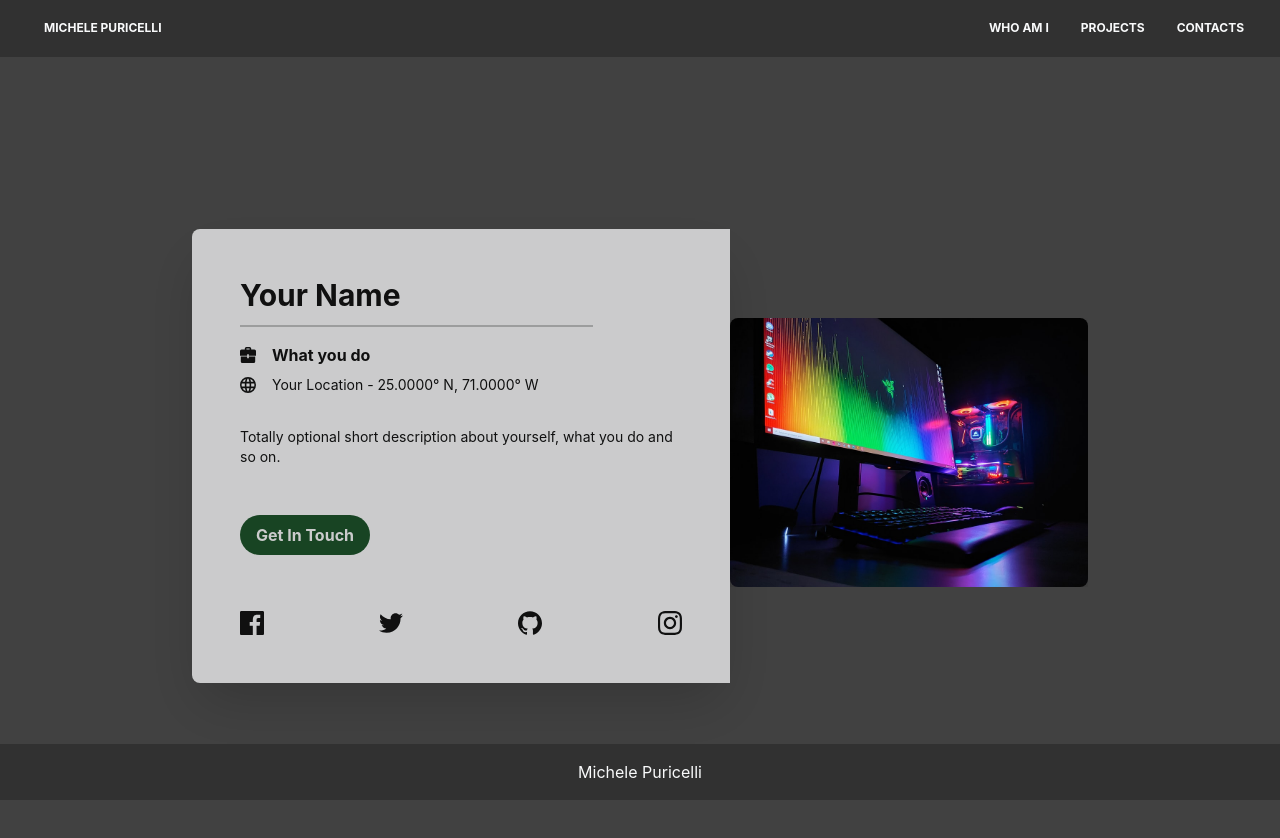
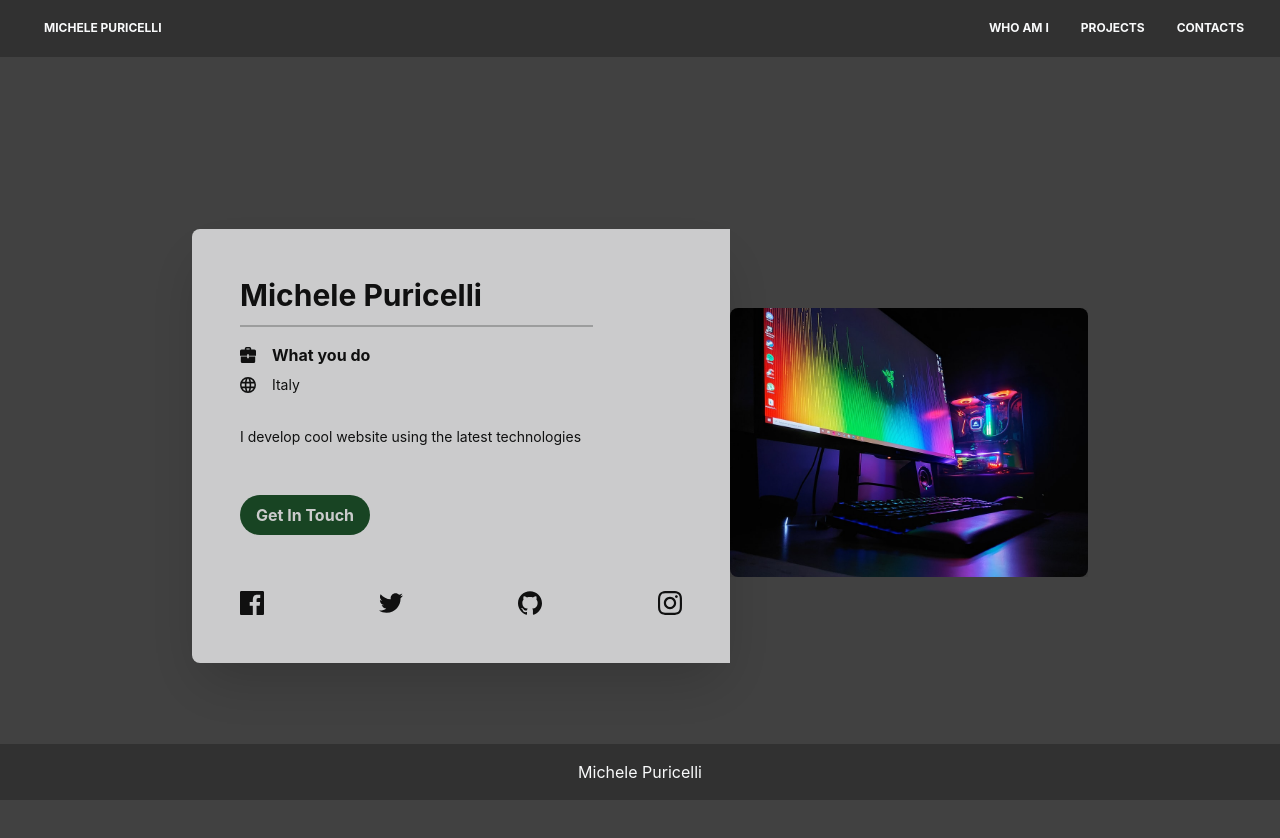
Before and after one commit to MikeBurton89/portfolio-nextjs, a Next.js app: page /Contacts in a window 1280 px wide. Shown: the top 838 px of the page. Built offline with nearby package versions, Linux system fonts and the light colour scheme.

Commit message:
added layout card component

```diff
--- a/components/Navbar.js
+++ b/components/Navbar.js
@@ -1,12 +1,11 @@
 import React from "react";
 import NavbarLink from "./NavbarLink";
-import Link from "next/link";
 
 const links = [
     {
         id: 0,
         title: 'Who am I',
-        href: 'WhoAmI'
+        href: '/'
     },
     {
         id: 1,
--- a/components/Project.js
+++ b/components/Project.js
@@ -7,6 +7,7 @@
     return (
         <div>
             <LayoutCard>
+                {/* <iframe className='aspect-auto' src="https://www.anonymous-art.online"></iframe> */}
                 <Image objectFit="contain" className="object-cover w-full h-96 rounded-t-lg md:h-auto md:w-48 md:rounded-none md:rounded-l-lg" src={computer} alt="" />
                 <div className="flex flex-col p-4 leading-normal">
                     <h5 className="mb-2 text-2xl font-bold tracking-tight text-gray-900 dark:text-white">Noteworthy technology acquisitions 2021</h5>
--- a/components/UI/LayoutCard.js
+++ b/components/UI/LayoutCard.js
@@ -2,7 +2,7 @@
 
 const LayoutCard = (props) => {
     return (
-        <div className="flex mb-8 flex-col items-center bg-white opacity-75 md:flex-row md:max-w-xl hover:bg-gray-100">
+        <div className="flex mb-8 flex-col items-center bg-white rounded opacity-75 md:flex-row md:max-w-xl hover:bg-gray-100">
             {props.children}
         </div>
     )
--- a/pages/Contacts.js
+++ b/pages/Contacts.js
@@ -17,11 +17,11 @@
                     <div className="p-4 md:p-12 text-center lg:text-left">
                         <div className="block lg:hidden rounded-full shadow-xl mx-auto mt-16 h-48 w-48 bg-cover bg-center" ><Image className='rounded-full' alt='' src={computer} /></div>
 
-                        <h1 className="text-3xl font-bold pt-8 lg:pt-0">Your Name</h1>
+                        <h1 className="text-3xl font-bold pt-8 lg:pt-0">Michele Puricelli</h1>
                         <div className="mx-auto lg:mx-0 w-4/5 pt-3 border-b-2 border-green-500 opacity-25"></div>
                         <p className="pt-4 text-base font-bold flex items-center justify-center lg:justify-start"><svg className="h-4 fill-current text-green-700 pr-4" xmlns="http://www.w3.org/2000/svg" viewBox="0 0 20 20"><path d="M9 12H1v6a2 2 0 0 0 2 2h14a2 2 0 0 0 2-2v-6h-8v2H9v-2zm0-1H0V5c0-1.1.9-2 2-2h4V2a2 2 0 0 1 2-2h4a2 2 0 0 1 2 2v1h4a2 2 0 0 1 2 2v6h-9V9H9v2zm3-8V2H8v1h4z" /></svg> What you do</p>
-                        <p className="pt-2 text-gray-600 text-xs lg:text-sm flex items-center justify-center lg:justify-start"><svg className="h-4 fill-current text-green-700 pr-4" xmlns="http://www.w3.org/2000/svg" viewBox="0 0 20 20"><path d="M10 20a10 10 0 1 1 0-20 10 10 0 0 1 0 20zm7.75-8a8.01 8.01 0 0 0 0-4h-3.82a28.81 28.81 0 0 1 0 4h3.82zm-.82 2h-3.22a14.44 14.44 0 0 1-.95 3.51A8.03 8.03 0 0 0 16.93 14zm-8.85-2h3.84a24.61 24.61 0 0 0 0-4H8.08a24.61 24.61 0 0 0 0 4zm.25 2c.41 2.4 1.13 4 1.67 4s1.26-1.6 1.67-4H8.33zm-6.08-2h3.82a28.81 28.81 0 0 1 0-4H2.25a8.01 8.01 0 0 0 0 4zm.82 2a8.03 8.03 0 0 0 4.17 3.51c-.42-.96-.74-2.16-.95-3.51H3.07zm13.86-8a8.03 8.03 0 0 0-4.17-3.51c.42.96.74 2.16.95 3.51h3.22zm-8.6 0h3.34c-.41-2.4-1.13-4-1.67-4S8.74 3.6 8.33 6zM3.07 6h3.22c.2-1.35.53-2.55.95-3.51A8.03 8.03 0 0 0 3.07 6z" /></svg> Your Location - 25.0000° N, 71.0000° W</p>
-                        <p className="pt-8 text-sm">Totally optional short description about yourself, what you do and so on.</p>
+                        <p className="pt-2 text-gray-600 text-xs lg:text-sm flex items-center justify-center lg:justify-start"><svg className="h-4 fill-current text-green-700 pr-4" xmlns="http://www.w3.org/2000/svg" viewBox="0 0 20 20"><path d="M10 20a10 10 0 1 1 0-20 10 10 0 0 1 0 20zm7.75-8a8.01 8.01 0 0 0 0-4h-3.82a28.81 28.81 0 0 1 0 4h3.82zm-.82 2h-3.22a14.44 14.44 0 0 1-.95 3.51A8.03 8.03 0 0 0 16.93 14zm-8.85-2h3.84a24.61 24.61 0 0 0 0-4H8.08a24.61 24.61 0 0 0 0 4zm.25 2c.41 2.4 1.13 4 1.67 4s1.26-1.6 1.67-4H8.33zm-6.08-2h3.82a28.81 28.81 0 0 1 0-4H2.25a8.01 8.01 0 0 0 0 4zm.82 2a8.03 8.03 0 0 0 4.17 3.51c-.42-.96-.74-2.16-.95-3.51H3.07zm13.86-8a8.03 8.03 0 0 0-4.17-3.51c.42.96.74 2.16.95 3.51h3.22zm-8.6 0h3.34c-.41-2.4-1.13-4-1.67-4S8.74 3.6 8.33 6zM3.07 6h3.22c.2-1.35.53-2.55.95-3.51A8.03 8.03 0 0 0 3.07 6z" /></svg> Italy </p>
+                        <p className="pt-8 text-sm">I develop cool website using the latest technologies</p>
 
                         <div className="pt-12 pb-8">
                             <button className="bg-green hover:bg-green text-white font-bold py-2 px-4 rounded-full">
--- a/pages/WhoAmI.js
+++ /dev/null
@@ -1,18 +0,0 @@
-import React from 'react'
-import LayoutCard from '../components/UI/LayoutCard'
-import LayoutContainer from '../components/UI/LayoutContainer'
-
-const WhoAmI = () => {
-    return (
-        <LayoutContainer>
-            <LayoutCard>
-                <main>
-                    <h1>Hi, my name is Michele but you can call me Mike.</h1>
-                    <p>I am a web developer</p>
-                </main>
-            </LayoutCard>
-        </LayoutContainer>
-    )
-}
-
-export default WhoAmI
--- a/pages/index.js
+++ b/pages/index.js
@@ -1,6 +1,17 @@
+import LayoutCard from "../components/UI/LayoutCard"
+import LayoutContainer from "../components/UI/LayoutContainer"
 
 export default function Home() {
   return (
-    <></>
+    <>
+      <LayoutContainer>
+        <LayoutCard>
+          <main>
+            <h1>Hi, my name is Michele but you can call me Mike.</h1>
+            <p>I am a web developer</p>
+          </main>
+        </LayoutCard>
+      </LayoutContainer>
+    </>
   )
 }
```
